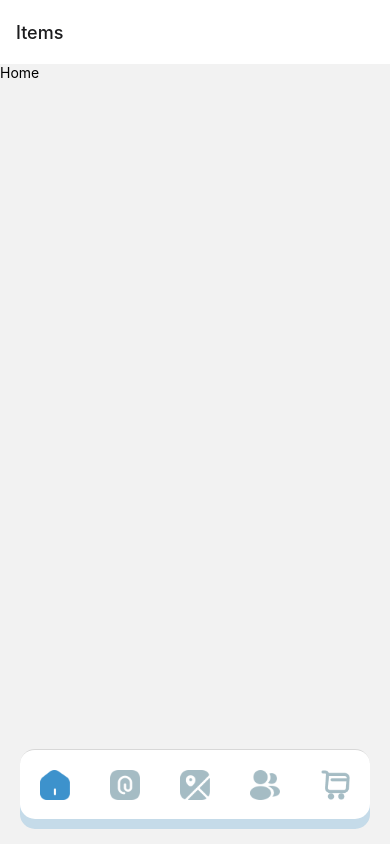
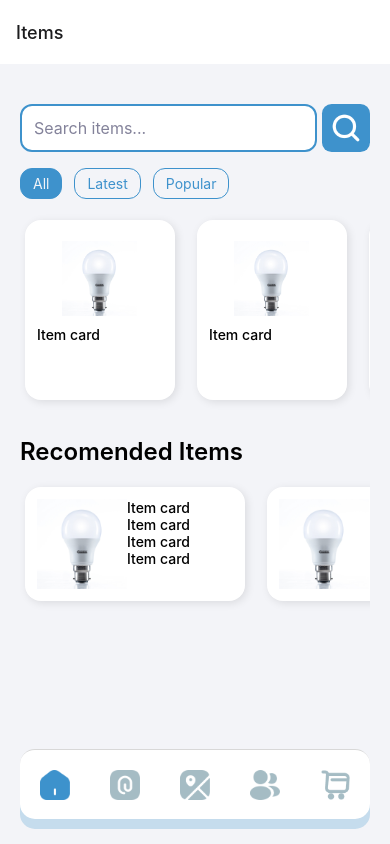
Before and after one commit to IT21161056/SPARKX, a React Native app in the folder frontend/: screen / in a window 390 px wide. Built offline with nearby package versions, Linux system fonts and the light colour scheme.

Commit message:
add home items

```diff
--- /dev/null
+++ b/frontend/components/customeBtn.js
@@ -0,0 +1,34 @@
+import React from "react";
+import { View, Text, TouchableOpacity, Image, StyleSheet } from "react-native";
+import { SIZES, COLORS } from "../constants/theme";
+
+const CustomeBtn = ({ iconUrl, dimension }) => {
+  return (
+    <TouchableOpacity style={style.btnContainer}>
+      <Image
+        source={iconUrl}
+        resizeMode="cover"
+        style={style.btnImg(dimension)}
+      />
+    </TouchableOpacity>
+  );
+};
+
+const style = StyleSheet.create({
+  btnImg: (dimension) => ({
+    width: dimension,
+    height: dimension,
+    borderRadius: SIZES.small / 1.25,
+  }),
+  btnContainer: {
+    width: 48,
+    height: 48,
+    marginLeft: 5,
+    backgroundColor: "#3E92CC",
+    borderRadius: SIZES.small / 1.25,
+    justifyContent: "center",
+    alignItems: "center",
+  },
+});
+
+export default CustomeBtn;
--- /dev/null
+++ b/frontend/components/itemCard.js
@@ -0,0 +1,57 @@
+import React from "react";
+import {
+  View,
+  Text,
+  ScrollView,
+  SafeAreaView,
+  StyleSheet,
+  Image,
+  TouchableOpacity,
+} from "react-native";
+import { SIZES, COLORS } from "../constants/theme";
+import LEDBulb from "../assets/LEDBulb.jpg";
+
+export default function ItemCard() {
+  return (
+    <TouchableOpacity activeOpacity={0.5}>
+      <View
+        style={{
+          width: 150,
+          height: 180,
+          display: "flex",
+          flexDirection: "column",
+          borderRadius: SIZES.medium,
+          padding: SIZES.small,
+          shadowColor: "black",
+          shadowOffset: { width: 2, height: 2 },
+          shadowOpacity: 0.1,
+          shadowRadius: 8,
+          backgroundColor: "#fff",
+          margin: 5,
+          elevation: 3,
+        }}
+      >
+        <View
+          style={{
+            width: "100%",
+            height: "60%",
+            display: "flex",
+            justifyContent: "center",
+            alignItems: "center",
+            backgroundColor: "#fff",
+          }}
+        >
+          <Image source={LEDBulb} resizeMode="center" style={style.logoImage} />
+        </View>
+        <Text style={{ color: "black", fontWeight: 500 }}>Item card</Text>
+      </View>
+    </TouchableOpacity>
+  );
+}
+
+const style = StyleSheet.create({
+  logoImage: {
+    width: "80%",
+    height: "80%",
+  },
+});
--- /dev/null
+++ b/frontend/components/recomendedItemCard.js
@@ -0,0 +1,56 @@
+import React from "react";
+import { View, Text, StyleSheet, Image, TouchableOpacity } from "react-native";
+import { SIZES, COLORS } from "../constants/theme";
+import LEDBulb from "../assets/LEDBulb.jpg";
+
+export default function recomendedItemCard() {
+  return (
+    <TouchableOpacity activeOpacity={0.5}>
+      <View
+        style={{
+          flex: 1,
+          width: 220,
+          height: 120,
+          display: "flex",
+          flexDirection: "row",
+          alignItems: "center",
+          borderRadius: SIZES.medium,
+          padding: SIZES.small,
+          shadowColor: "black",
+          shadowOffset: { width: 2, height: 2 },
+          shadowOpacity: 0.1,
+          shadowRadius: 8,
+          backgroundColor: "#fff",
+          margin: 5,
+          elevation: 3,
+        }}
+      >
+        <View
+          style={{
+            width: 90,
+            height: 90,
+            display: "flex",
+            justifyContent: "center",
+            alignItems: "center",
+            backgroundColor: "#fff",
+          }}
+        >
+          <Image source={LEDBulb} resizeMode="center" style={style.logoImage} />
+        </View>
+        <View style={{ flex: 1, height: "100%" }}>
+          <Text style={{ color: "black", fontWeight: 500 }}>Item card</Text>
+          <Text style={{ color: "black", fontWeight: 500 }}>Item card</Text>
+          <Text style={{ color: "black", fontWeight: 500 }}>Item card</Text>
+          <Text style={{ color: "black", fontWeight: 500 }}>Item card</Text>
+        </View>
+      </View>
+    </TouchableOpacity>
+  );
+}
+
+const style = StyleSheet.create({
+  logoImage: {
+    width: "100%",
+    height: "100%",
+  },
+});
--- /dev/null
+++ b/frontend/constants/theme.js
@@ -0,0 +1,51 @@
+const COLORS = {
+  primary: "#312651",
+  secondary: "#444262",
+  tertiary: "#FF7754",
+
+  gray: "#83829A",
+  gray2: "#C1C0C8",
+
+  white: "#F3F4F8",
+  lightWhite: "#FAFAFC",
+};
+
+const FONT = {
+  regular: "DMRegular",
+  medium: "DMMedium",
+  bold: "DMBold",
+};
+
+const SIZES = {
+  xSmall: 10,
+  small: 12,
+  medium: 16,
+  large: 20,
+  xLarge: 24,
+  xxLarge: 32,
+};
+
+const SHADOWS = {
+  small: {
+    shadowColor: "#000",
+    shadowOffset: {
+      width: 0,
+      height: 2,
+    },
+    shadowOpacity: 0.25,
+    shadowRadius: 3.84,
+    elevation: 2,
+  },
+  medium: {
+    shadowColor: "#000",
+    shadowOffset: {
+      width: 0,
+      height: 2,
+    },
+    shadowOpacity: 0.25,
+    shadowRadius: 5.84,
+    elevation: 5,
+  },
+};
+
+export { COLORS, FONT, SIZES, SHADOWS };
--- a/frontend/screens/Home.jsx
+++ b/frontend/screens/Home.jsx
@@ -1,9 +1,151 @@
-import React from "react";
-import { View, Text } from "react-native";
+import React, { useState } from "react";
+import { SIZES, COLORS } from "../constants/theme";
+import MyButton from "../components/customeBtn";
+import searchIcon from "../assets/search.png";
+import ItemCard from "../components/itemCard";
+import RecomendedItemCard from "../components/recomendedItemCard";
+import {
+  View,
+  Text,
+  SafeAreaView,
+  ScrollView,
+  TextInput,
+  StyleSheet,
+  FlatList,
+  TouchableOpacity,
+} from "react-native";
+
+const data = [1, 2, 3, 4, 5, 6];
+const jobTypes = ["All", "Latest", "Popular"];
+
 export default function Home() {
+  const [activeItemType, setActiveItemType] = useState("All");
+
   return (
-    <View>
-      <Text>Home</Text>
-    </View>
+    <SafeAreaView style={{ flex: 1, backgroundColor: COLORS.white }}>
+      <ScrollView showsVerticalScrollIndicator={false}>
+        <View style={{ flex: 1, padding: SIZES.large }}>
+          {/* <Text
+            style={{
+              fontSize: SIZES.xLarge,
+              marginTop: SIZES.medium,
+              fontWeight: 600,
+            }}
+          >
+            Items
+          </Text> */}
+          <View
+            style={{
+              marginTop: SIZES.large,
+              flexDirection: "row",
+              display: "flex",
+              alignItems: "center",
+              // gap: "10px",
+            }}
+          >
+            <TextInput
+              style={{
+                flex: 1,
+                fontSize: SIZES.medium,
+                color: COLORS.gray,
+                backgroundColor: "#fff",
+
+                borderStyle: "solid",
+
+                borderWidth: 2,
+                borderColor: "#3E92CC",
+                borderRadius: SIZES.small,
+                padding: SIZES.small,
+                height: 48,
+              }}
+              placeholder="Search items..."
+            />
+            <MyButton iconUrl={searchIcon} dimension="80%" />
+          </View>
+          <View style={style.tabsContainer}>
+            <FlatList
+              data={jobTypes}
+              renderItem={({ item }) => (
+                <TouchableOpacity
+                  style={style.tab(activeItemType, item)}
+                  onPress={() => {
+                    setActiveItemType(item);
+                    // router.push(`/search/${item}`);
+                  }}
+                >
+                  <Text style={style.tabText(activeItemType, item)}>
+                    {item}
+                  </Text>
+                </TouchableOpacity>
+              )}
+              keyExtractor={(item) => item}
+              contentContainerStyle={{ columnGap: SIZES.small }}
+              horizontal
+            />
+          </View>
+          <View>
+            <FlatList
+              data={data}
+              renderItem={({ item }) => <ItemCard />}
+              keyExtractor={(item) => item}
+              contentContainerStyle={{ columnGap: SIZES.small }}
+              horizontal
+              showsHorizontalScrollIndicator={false}
+              style={{
+                paddingTop: SIZES.medium,
+                paddingBottom: SIZES.medium,
+                // backgroundColor: "#456",
+              }}
+            />
+          </View>
+          <Text
+            style={{
+              fontSize: SIZES.xLarge,
+              marginTop: SIZES.medium,
+              fontWeight: 600,
+            }}
+          >
+            Recomended Items
+          </Text>
+          <View>
+            <FlatList
+              data={data}
+              renderItem={({ item }) => <RecomendedItemCard />}
+              keyExtractor={(item) => item}
+              contentContainerStyle={{ columnGap: SIZES.small }}
+              horizontal
+              showsHorizontalScrollIndicator={false}
+              style={{
+                paddingTop: SIZES.medium,
+                paddingBottom: SIZES.medium,
+                // backgroundColor: "#456",
+              }}
+            />
+          </View>
+        </View>
+      </ScrollView>
+    </SafeAreaView>
   );
 }
+
+const style = StyleSheet.create({
+  container: {
+    width: "100%",
+  },
+
+  tabsContainer: {
+    width: "100%",
+    marginTop: SIZES.medium,
+  },
+  tab: (activeJobType, item) => ({
+    paddingVertical: SIZES.small / 2,
+    paddingHorizontal: SIZES.small,
+    borderRadius: SIZES.small,
+    borderWidth: 1,
+    borderColor: "#3E92CC",
+    backgroundColor: activeJobType === item ? "#3E92CC" : "transparent",
+  }),
+  tabText: (activeJobType, item) => ({
+    color: activeJobType === item ? COLORS.white : "#3E92CC",
+  }),
+});
```
Also changed, not shown: frontend/navigation/tabs.js (+7 -1 lines), frontend/assets/LEDBulb.jpg (added), frontend/assets/search.png (added).
